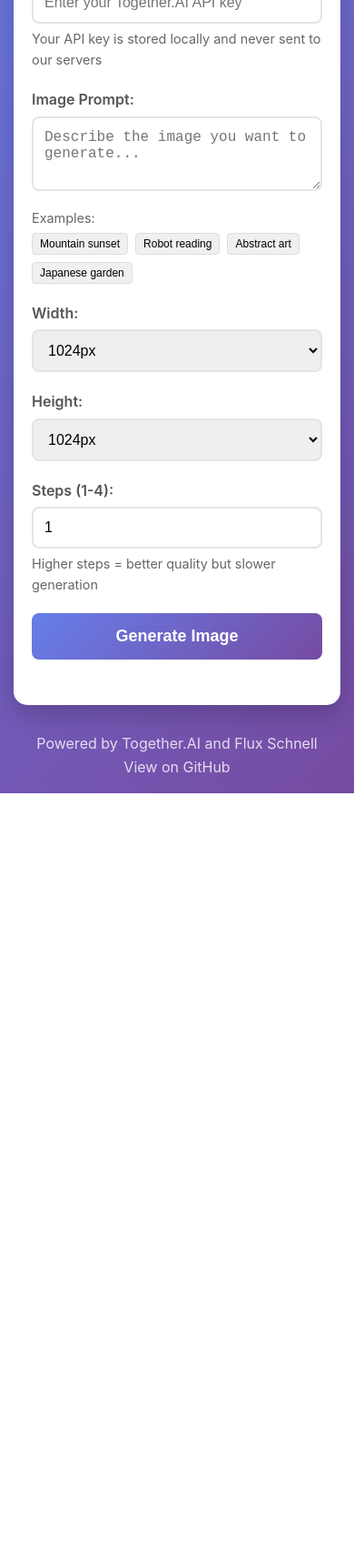
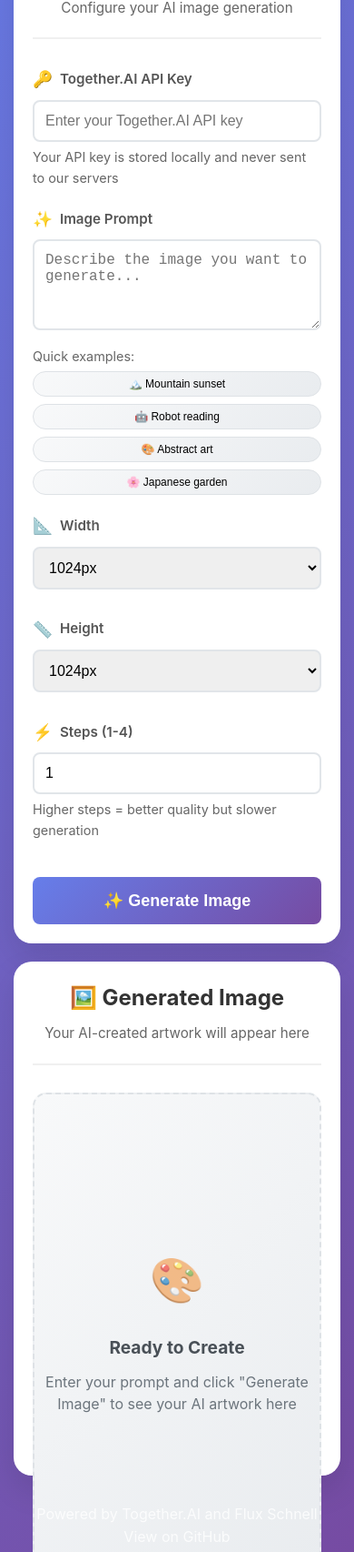
Before and after one commit to robertefreeman/rovodev-eval, a website: page index.html in a window 390 px wide. Shown: the part 294-2000 px from the top of the page at 91% size. Before the commit the page ends 1166 px from the top, so only its background shows below. Drawn offline with Linux system fonts and the light colour scheme.

Commit message:
🎨 Major UI Enhancement: Modern Side-by-Side Layout
✨ New Features:
- Side-by-side layout with input panel and result panel
- Beautiful placeholder with instructions when no image is generated
- Enhanced visual design with gradients and modern styling
- Added emoji icons to labels and buttons for better UX
- Improved responsive design for mobile and tablet

🎯 Layout Improvements:
- Input controls on the left, generated image on the right
- Grid-based settings layout for better organization
- Enhanced example prompt buttons with hover effects
- Modern card-style panels with subtle shadows and borders

📱 Responsive Design:
- Stacks vertically on mobile devices (< 1200px)
- Optimized for tablets and smaller screens
- Better touch targets and spacing on mobile

🎨 Visual Enhancements:
- Updated color scheme with gradients
- Improved typography and spacing
- Enhanced button styles with hover animations
- Better visual hierarchy and information display

```diff
--- a/index.html
+++ b/index.html
@@ -17,29 +17,46 @@
         </header>
 
         <main>
-            <div class="input-section">
+            <div class="app-layout">
+                <!-- Left Panel: Input Controls -->
+                <div class="input-panel">
+                    <div class="panel-header">
+                        <h2>🎨 Create Your Image</h2>
+                        <p>Configure your AI image generation</p>
+                    </div>
+
                     <div class="form-group">
-                    <label for="api-key">Together.AI API Key:</label>
+                        <label for="api-key">
+                            <span class="label-icon">🔑</span>
+                            Together.AI API Key
+                        </label>
                         <input type="password" id="api-key" placeholder="Enter your Together.AI API key">
                         <small>Your API key is stored locally and never sent to our servers</small>
                     </div>
 
                     <div class="form-group">
-                    <label for="prompt">Image Prompt:</label>
-                    <textarea id="prompt" placeholder="Describe the image you want to generate..." rows="3"></textarea>
+                        <label for="prompt">
+                            <span class="label-icon">✨</span>
+                            Image Prompt
+                        </label>
+                        <textarea id="prompt" placeholder="Describe the image you want to generate..." rows="4"></textarea>
                         <div class="example-prompts">
-                        <small>Examples:</small>
+                            <small>Quick examples:</small>
                             <div class="prompt-examples">
-                            <button type="button" class="example-btn" data-prompt="A majestic mountain landscape at sunset with golden light">Mountain sunset</button>
-                            <button type="button" class="example-btn" data-prompt="A cute robot reading a book in a cozy library">Robot reading</button>
-                            <button type="button" class="example-btn" data-prompt="Abstract geometric patterns in vibrant colors">Abstract art</button>
-                            <button type="button" class="example-btn" data-prompt="A serene Japanese garden with cherry blossoms">Japanese garden</button>
+                                <button type="button" class="example-btn" data-prompt="A majestic mountain landscape at sunset with golden light">🏔️ Mountain sunset</button>
+                                <button type="button" class="example-btn" data-prompt="A cute robot reading a book in a cozy library">🤖 Robot reading</button>
+                                <button type="button" class="example-btn" data-prompt="Abstract geometric patterns in vibrant colors">🎨 Abstract art</button>
+                                <button type="button" class="example-btn" data-prompt="A serene Japanese garden with cherry blossoms">🌸 Japanese garden</button>
                             </div>
                         </div>
                     </div>
 
+                    <div class="settings-grid">
                         <div class="form-group">
-                    <label for="width">Width:</label>
+                            <label for="width">
+                                <span class="label-icon">📐</span>
+                                Width
+                            </label>
                             <select id="width">
                                 <option value="1024">1024px</option>
                                 <option value="768">768px</option>
@@ -48,7 +65,10 @@
                         </div>
 
                         <div class="form-group">
-                    <label for="height">Height:</label>
+                            <label for="height">
+                                <span class="label-icon">📏</span>
+                                Height
+                            </label>
                             <select id="height">
                                 <option value="1024">1024px</option>
                                 <option value="768">768px</option>
@@ -57,38 +77,69 @@
                         </div>
 
                         <div class="form-group">
-                    <label for="steps">Steps (1-4):</label>
+                            <label for="steps">
+                                <span class="label-icon">⚡</span>
+                                Steps (1-4)
+                            </label>
                             <input type="number" id="steps" min="1" max="4" value="1">
                             <small>Higher steps = better quality but slower generation</small>
                         </div>
+                    </div>
 
                     <button id="generate-btn" class="generate-btn">
-                    <span class="btn-text">Generate Image</span>
-                    <span class="btn-loading" style="display: none;">Generating...</span>
+                        <span class="btn-text">✨ Generate Image</span>
+                        <span class="btn-loading" style="display: none;">🎨 Generating...</span>
                     </button>
                 </div>
 
-            <div class="result-section">
+                <!-- Right Panel: Image Display -->
+                <div class="result-panel">
+                    <div class="panel-header">
+                        <h2>🖼️ Generated Image</h2>
+                        <p>Your AI-created artwork will appear here</p>
+                    </div>
+
+                    <div class="result-content">
                         <div id="loading" class="loading" style="display: none;">
                             <div class="spinner"></div>
-                    <p>Generating your image...</p>
+                            <p>Creating your masterpiece...</p>
+                            <small>This usually takes 5-15 seconds</small>
                         </div>
 
                         <div id="error" class="error" style="display: none;"></div>
 
+                        <div id="placeholder" class="image-placeholder">
+                            <div class="placeholder-content">
+                                <div class="placeholder-icon">🎨</div>
+                                <h3>Ready to Create</h3>
+                                <p>Enter your prompt and click "Generate Image" to see your AI artwork here</p>
+                            </div>
+                        </div>
+
                         <div id="result" class="result" style="display: none;">
-                    <h3>Generated Image:</h3>
                             <div class="image-container">
                                 <img id="generated-image" alt="Generated image">
                                 <div class="image-actions">
-                            <button id="download-btn" class="action-btn">Download</button>
-                            <button id="copy-url-btn" class="action-btn">Copy URL</button>
+                                    <button id="download-btn" class="action-btn">
+                                        <span>💾</span> Download
+                                    </button>
+                                    <button id="copy-url-btn" class="action-btn">
+                                        <span>🔗</span> Copy URL
+                                    </button>
                                 </div>
                             </div>
                             <div class="image-info">
-                        <p><strong>Prompt:</strong> <span id="used-prompt"></span></p>
-                        <p><strong>Dimensions:</strong> <span id="used-dimensions"></span></p>
-                        <p><strong>Steps:</strong> <span id="used-steps"></span></p>
+                                <div class="info-item">
+                                    <strong>Prompt:</strong> <span id="used-prompt"></span>
+                                </div>
+                                <div class="info-item">
+                                    <strong>Dimensions:</strong> <span id="used-dimensions"></span>
+                                </div>
+                                <div class="info-item">
+                                    <strong>Steps:</strong> <span id="used-steps"></span>
+                                </div>
+                            </div>
+                        </div>
                     </div>
                 </div>
             </div>
--- a/script.js
+++ b/script.js
@@ -20,6 +20,7 @@ class FluxImageGenerator {
             loading: document.getElementById('loading'),
             error: document.getElementById('error'),
             result: document.getElementById('result'),
+            placeholder: document.getElementById('placeholder'),
             generatedImage: document.getElementById('generated-image'),
             downloadBtn: document.getElementById('download-btn'),
             copyUrlBtn: document.getElementById('copy-url-btn'),
@@ -155,6 +156,7 @@ class FluxImageGenerator {
             this.elements.btnText.style.display = 'none';
             this.elements.btnLoading.style.display = 'inline';
             this.elements.loading.style.display = 'block';
+            this.elements.placeholder.style.display = 'none';
         } else {
             this.elements.btnText.style.display = 'inline';
             this.elements.btnLoading.style.display = 'none';
@@ -173,6 +175,7 @@ class FluxImageGenerator {
 
     hideResult() {
         this.elements.result.style.display = 'none';
+        this.elements.placeholder.style.display = 'flex';
     }
 
     displayResult(imageUrl, params) {
@@ -180,6 +183,7 @@ class FluxImageGenerator {
         this.elements.usedPrompt.textContent = params.prompt;
         this.elements.usedDimensions.textContent = `${params.width} × ${params.height}`;
         this.elements.usedSteps.textContent = params.steps;
+        this.elements.placeholder.style.display = 'none';
         this.elements.result.style.display = 'block';
 
         // Store current image URL for download/copy functions
--- a/style.css
+++ b/style.css
@@ -13,7 +13,7 @@ body {
 }
 
 .container {
-    max-width: 800px;
+    max-width: 1400px;
     margin: 0 auto;
     padding: 20px;
 }
@@ -36,15 +36,41 @@ header p {
 }
 
 main {
-    background: white;
-    border-radius: 15px;
-    padding: 30px;
-    box-shadow: 0 10px 30px rgba(0,0,0,0.2);
     margin-bottom: 30px;
 }
 
-.input-section {
+.app-layout {
+    display: grid;
+    grid-template-columns: 1fr 1fr;
+    gap: 30px;
+    min-height: 600px;
+}
+
+.input-panel, .result-panel {
+    background: white;
+    border-radius: 20px;
+    padding: 30px;
+    box-shadow: 0 15px 35px rgba(0,0,0,0.1);
+    backdrop-filter: blur(10px);
+    border: 1px solid rgba(255,255,255,0.2);
+}
+
+.panel-header {
+    text-align: center;
     margin-bottom: 30px;
+    padding-bottom: 20px;
+    border-bottom: 2px solid #f0f0f0;
+}
+
+.panel-header h2 {
+    font-size: 1.5rem;
+    margin-bottom: 8px;
+    color: #333;
+}
+
+.panel-header p {
+    color: #666;
+    font-size: 0.95rem;
 }
 
 .form-group {
@@ -52,10 +78,28 @@ main {
 }
 
 label {
-    display: block;
-    margin-bottom: 5px;
+    display: flex;
+    align-items: center;
+    margin-bottom: 8px;
     font-weight: 600;
     color: #555;
+    font-size: 0.95rem;
+}
+
+.label-icon {
+    margin-right: 8px;
+    font-size: 1.1rem;
+}
+
+.settings-grid {
+    display: grid;
+    grid-template-columns: 1fr 1fr;
+    gap: 15px;
+    margin-bottom: 20px;
+}
+
+.settings-grid .form-group:last-child {
+    grid-column: 1 / -1;
 }
 
 input, textarea, select {
@@ -96,21 +140,24 @@ small {
 }
 
 .example-btn {
-    padding: 4px 8px;
-    background: #f0f0f0;
-    border: 1px solid #ddd;
-    border-radius: 4px;
+    padding: 6px 12px;
+    background: linear-gradient(135deg, #f8f9fa 0%, #e9ecef 100%);
+    border: 1px solid #dee2e6;
+    border-radius: 20px;
     font-size: 12px;
     cursor: pointer;
-    transition: background 0.2s ease;
+    transition: all 0.2s ease;
+    white-space: nowrap;
 }
 
 .example-btn:hover {
-    background: #e0e0e0;
+    background: linear-gradient(135deg, #e9ecef 0%, #dee2e6 100%);
+    transform: translateY(-1px);
+    box-shadow: 0 2px 8px rgba(0,0,0,0.1);
 }
 
 .example-btn:active {
-    background: #d0d0d0;
+    transform: translateY(0);
 }
 
 .generate-btn {
@@ -166,13 +213,50 @@ small {
     margin-bottom: 20px;
 }
 
-.result {
-    margin-top: 30px;
+.result-content {
+    height: 100%;
+    display: flex;
+    flex-direction: column;
 }
 
-.result h3 {
+.image-placeholder {
+    flex: 1;
+    display: flex;
+    align-items: center;
+    justify-content: center;
+    background: linear-gradient(135deg, #f8f9fa 0%, #e9ecef 100%);
+    border: 2px dashed #dee2e6;
+    border-radius: 15px;
+    min-height: 400px;
+}
+
+.placeholder-content {
+    text-align: center;
+    color: #6c757d;
+}
+
+.placeholder-icon {
+    font-size: 4rem;
     margin-bottom: 20px;
-    color: #333;
+    opacity: 0.7;
+}
+
+.placeholder-content h3 {
+    font-size: 1.5rem;
+    margin-bottom: 10px;
+    color: #495057;
+}
+
+.placeholder-content p {
+    font-size: 1rem;
+    line-height: 1.5;
+    max-width: 300px;
+}
+
+.result {
+    flex: 1;
+    display: flex;
+    flex-direction: column;
 }
 
 .image-container {
@@ -211,18 +295,27 @@ small {
 }
 
 .image-info {
-    background: #f8f9fa;
-    border-radius: 8px;
-    padding: 15px;
+    background: linear-gradient(135deg, #f8f9fa 0%, #e9ecef 100%);
+    border-radius: 12px;
+    padding: 20px;
     margin-top: 20px;
+    border: 1px solid #dee2e6;
 }
 
-.image-info p {
-    margin-bottom: 8px;
+.info-item {
+    margin-bottom: 12px;
+    padding: 8px 0;
+    border-bottom: 1px solid #e9ecef;
 }
 
-.image-info p:last-child {
+.info-item:last-child {
     margin-bottom: 0;
+    border-bottom: none;
+}
+
+.info-item strong {
+    color: #495057;
+    font-weight: 600;
 }
 
 footer {
@@ -241,7 +334,18 @@ footer a:hover {
 }
 
 /* Responsive design */
-@media (max-width: 600px) {
+@media (max-width: 1200px) {
+    .app-layout {
+        grid-template-columns: 1fr;
+        gap: 20px;
+    }
+
+    .container {
+        max-width: 800px;
+    }
+}
+
+@media (max-width: 768px) {
     .container {
         padding: 15px;
     }
@@ -250,16 +354,43 @@ footer a:hover {
         font-size: 2rem;
     }
 
-    main {
+    .input-panel, .result-panel {
         padding: 20px;
+    }
+
+    .settings-grid {
+        grid-template-columns: 1fr;
+        gap: 10px;
+    }
+
+    .settings-grid .form-group:last-child {
+        grid-column: 1;
+    }
+
+    .prompt-examples {
+        flex-direction: column;
+        gap: 8px;
+    }
+
+    .example-btn {
+        width: 100%;
+        text-align: center;
     }
 
     .image-actions {
         flex-direction: column;
-        align-items: center;
+        gap: 10px;
     }
 
     .action-btn {
-        width: 150px;
+        width: 100%;
+    }
+
+    .placeholder-icon {
+        font-size: 3rem;
+    }
+
+    .placeholder-content h3 {
+        font-size: 1.2rem;
     }
 }
```
Lines whose indentation alone changed are shown as unchanged.
